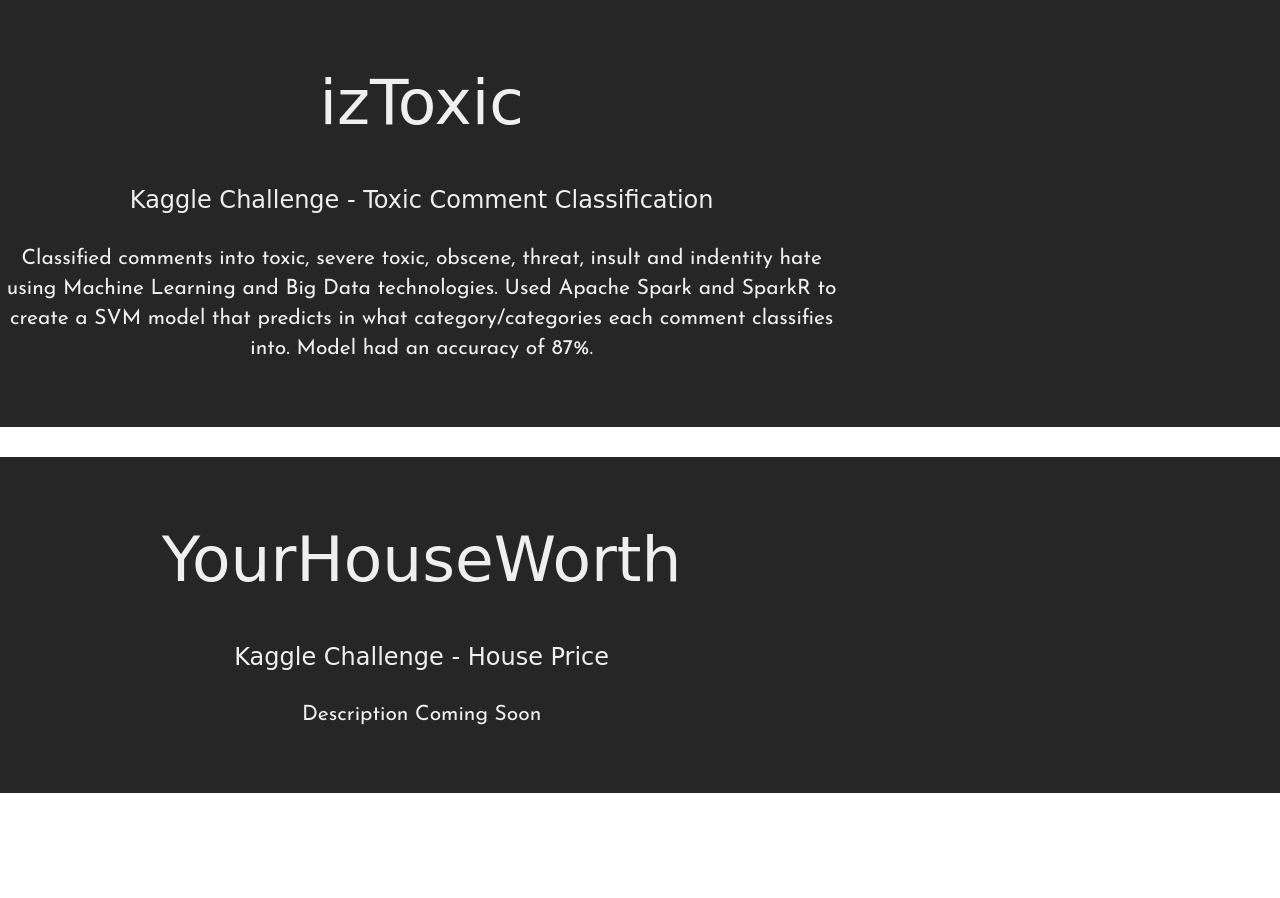
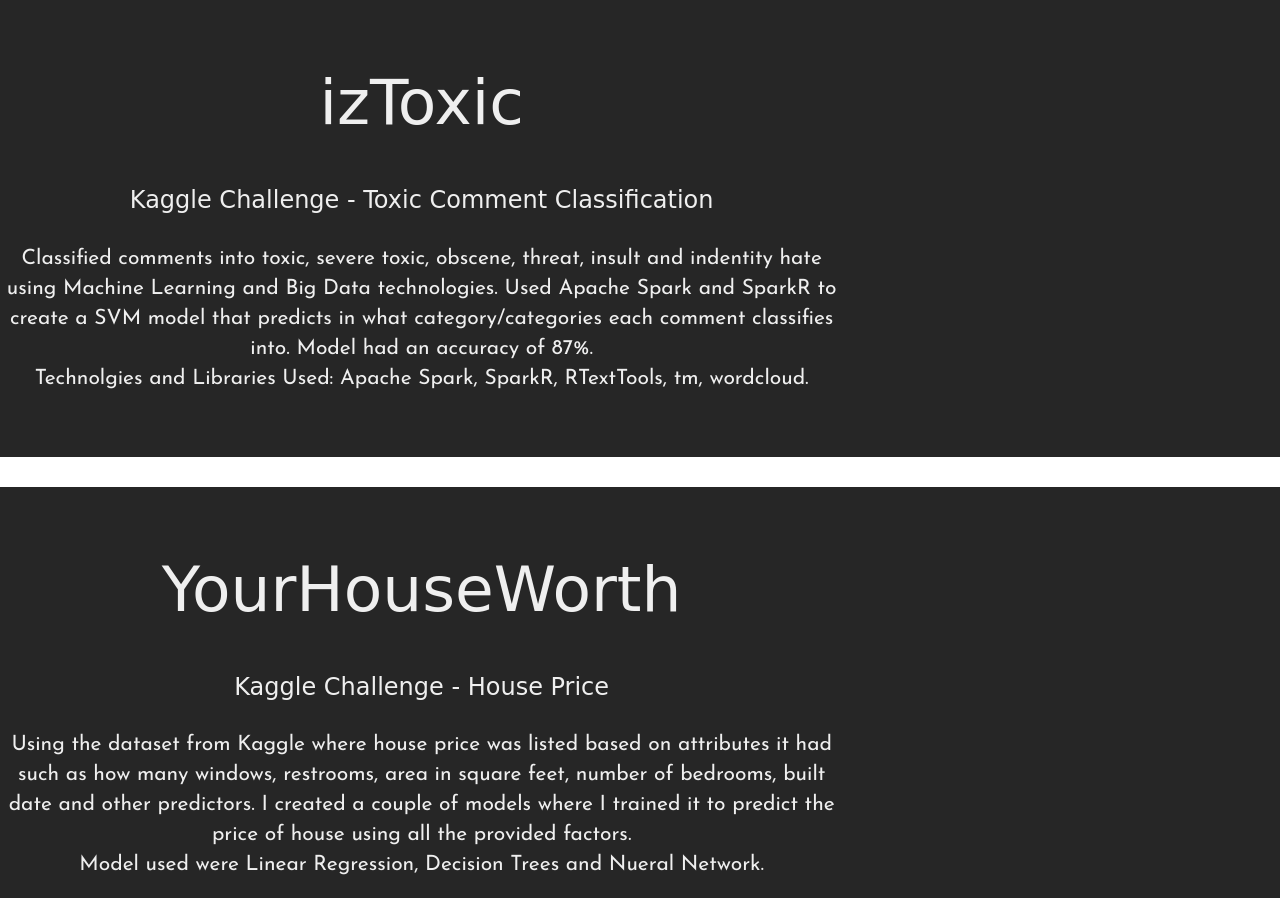
Before and after one commit to ifarazkhalid/ifarazkhalid.github.io, a plain HTML site: page projects/projects.html in a window 1280 px wide. Shown: the top 898 px of the page. Before the commit the page ends 823 px from the top, so only its background shows below. Drawn offline with nearby package versions, Linux system fonts and the light colour scheme.

```diff
--- a/projects/projects.html
+++ b/projects/projects.html
@@ -27,7 +27,8 @@
     <p>
       Classified comments into toxic, severe toxic, obscene, threat, insult and indentity hate using Machine Learning and
       Big Data technologies. Used Apache Spark and SparkR to create a SVM model that predicts in what category/categories
-      each comment classifies into. Model had an accuracy of 87%.
+      each comment classifies into. Model had an accuracy of 87%. <br>
+      Technolgies and Libraries Used: Apache Spark, SparkR, RTextTools, tm, wordcloud.
     </p>
   </div>
   <div class="col-md-4">
@@ -37,13 +38,17 @@
 
 </div>
 
+<!-- Your House Worth project jumbotron. -->
 <div class="jumbotron">
   <div class="row">
   <div class="col-md-8">
     <h1>YourHouseWorth</h1> <br>
     <h3>Kaggle Challenge - House Price</h3> <br>
     <p>
-      Description Coming Soon
+      Using the dataset from Kaggle where house price was listed based on attributes it had such as how many windows,
+      restrooms, area in square feet, number of bedrooms, built date and other predictors. I created a couple of models
+      where I trained it to predict the price of house using all the provided factors. <br>
+      Model used were Linear Regression, Decision Trees and Nueral Network.
     </p>
   </div>
   <div class="col-md-4">
```
Also changed, not shown: aboutme/aboutme.html (+1 -1 lines).
